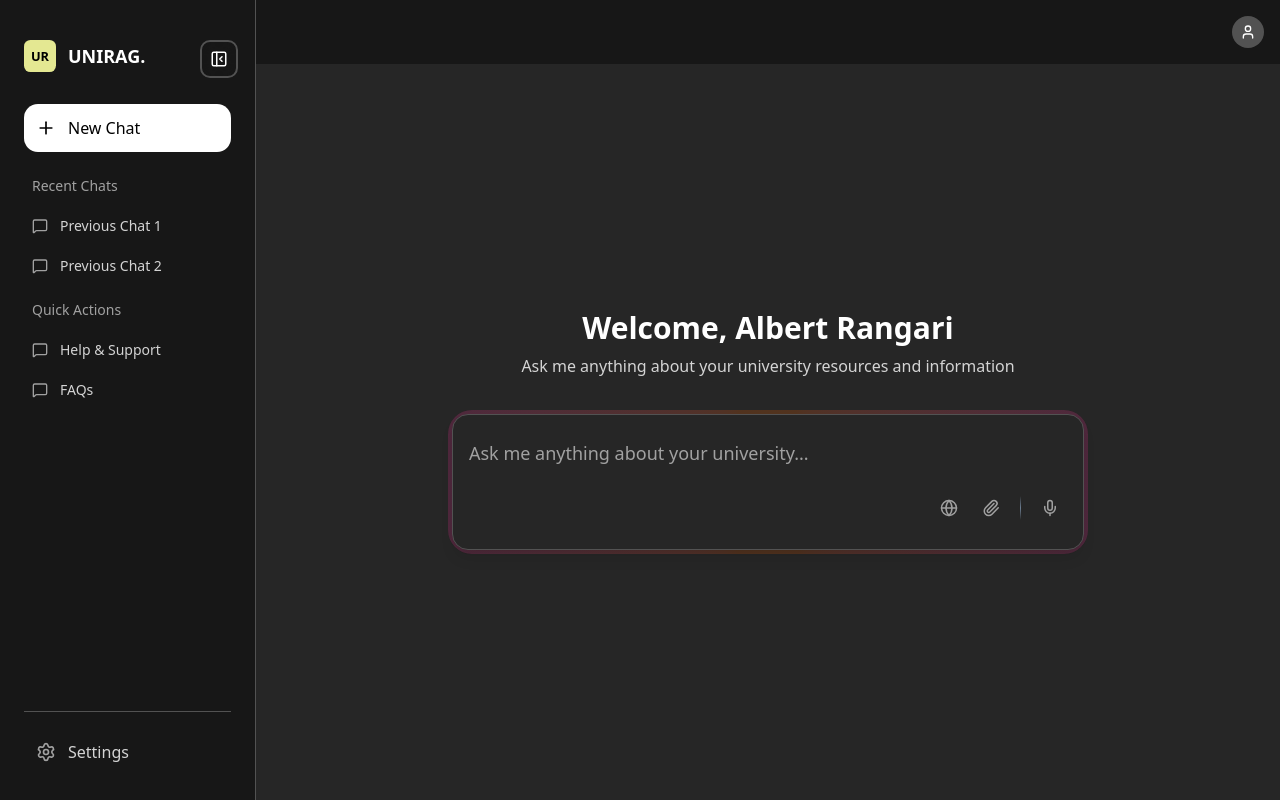
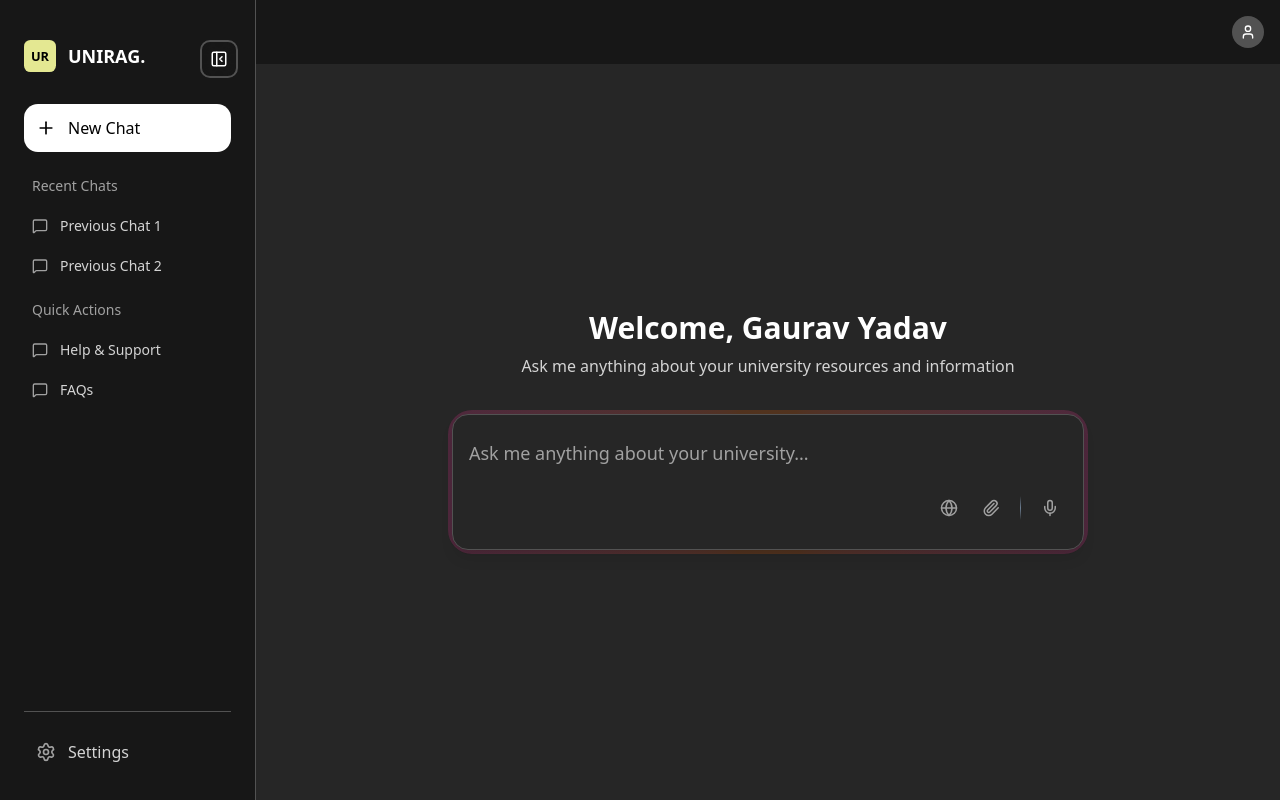
Before and after one commit to AdityaS1204/RAG-based-Assistant-for-org, a React (Vite) app in the folder Frontend/: page /chat in a window 1280 px wide. Built offline with nearby package versions, Linux system fonts and the light colour scheme.

Commit message:
change username

```diff
--- a/Frontend/src/Pages/Chat.jsx
+++ b/Frontend/src/Pages/Chat.jsx
@@ -13,7 +13,7 @@ const Chat = () => {
   const [hasStartedChat, setHasStartedChat] = useState(false)
   const navigate = useNavigate()
 
-  const username = "Albert Rangari"
+  const username = "Gaurav Yadav"
 
   const handleNewChat = () => {
     console.log('New chat requested')
```
